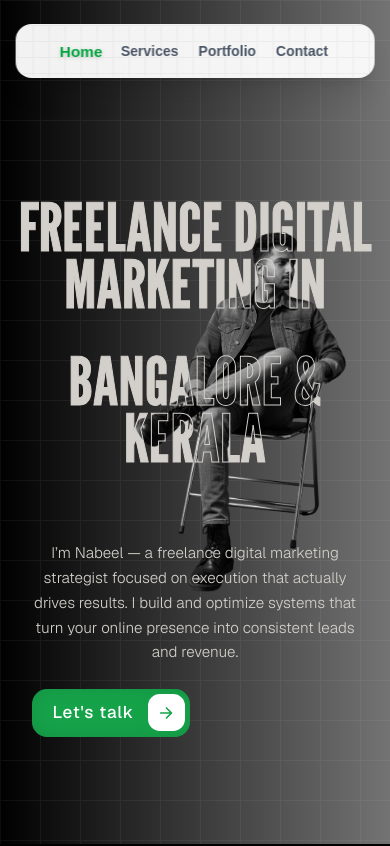
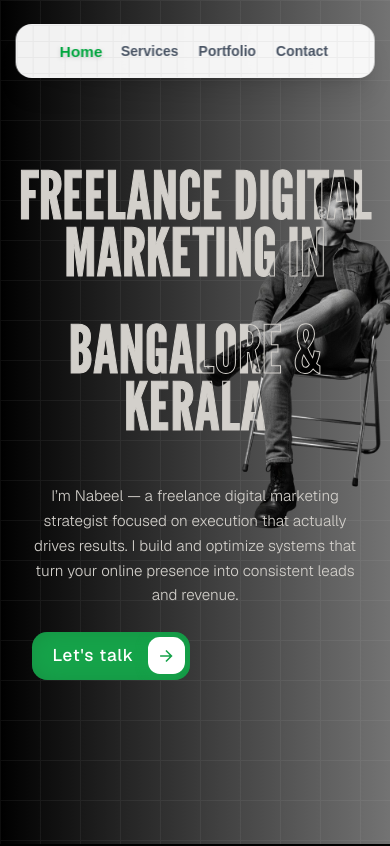
Before and after one commit to nabeelfahad41-wq/Portfolio-website, a Next.js app: page / in a window 390 px wide. Shown: the top 846 px of the page. Built offline with nearby package versions, Linux system fonts and the light colour scheme.

Commit message:
updated hero image position issue

```diff
--- a/app/sections/Hero.js
+++ b/app/sections/Hero.js
@@ -72,14 +72,14 @@ const HeroSection = () => {
       />
 
       {/* Main Content Container */}
-      <div className="relative z-10 w-full max-w-screen-2xl mx-auto px-4 sm:px-8 mt-0 md:mt-[40px]">
+      <div className="relative z-10 w-full max-w-screen-2xl mx-auto px-4 sm:px-8 -mt-16 md:mt-[40px]">
 
         {/* Desktop Social Icons (Top Right) */}
         <div ref={desktopSocialRef} className="hidden md:flex absolute top-0 right-8 z-50">
           <SocialIcons className="gap-6" />
         </div>
 
-        <div className="relative w-full flex flex-col justify-center items-center overflow-visible h-[450px] sm:h-[500px] md:h-[450px] lg:h-[550px]">
+        <div className="relative w-full flex flex-col justify-center items-center overflow-visible h-[400px] sm:h-[460px] md:h-[450px] lg:h-[550px]">
 
           {/* Background Text */}
           <div
@@ -104,12 +104,12 @@ const HeroSection = () => {
           </div>
 
           {/* Image */}
-          <div className="absolute left-1/2 -translate-x-[25%] md:left-[2%] md:translate-x-0 lg:left-[5%] bottom-[-10%] md:bottom-[-10%] z-10 h-[145%] sm:h-[150%] md:h-[120%] lg:h-[135%] flex items-end justify-center md:justify-start pointer-events-none">
+          <div className="absolute right-[-10%] sm:right-[-5%] md:right-auto md:left-[2%] md:translate-x-0 lg:left-[5%] bottom-[-10%] md:bottom-[-10%] z-10 h-[145%] sm:h-[150%] md:h-[120%] lg:h-[135%] w-[55vw] sm:w-auto md:w-auto flex items-end justify-end md:justify-start pointer-events-none">
             <div ref={imageRef} className="h-full w-auto">
               <img
                 src="/assets/Gemini_Generated_Image_jg9o8ojg9o8ojg9o (1).png"
                 alt="Nabeel - Freelance Digital Marketing Strategist in Bangalore and Kerala"
-                className="h-full w-auto object-contain object-bottom origin-bottom scale-[1.65] md:scale-100"
+                className="h-full w-auto object-contain object-bottom origin-bottom scale-[1.35] md:scale-100"
               />
             </div>
           </div>
```
